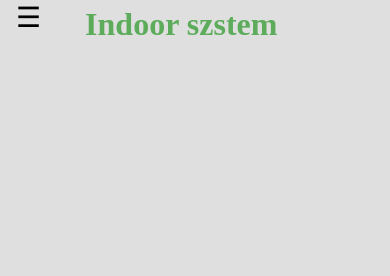
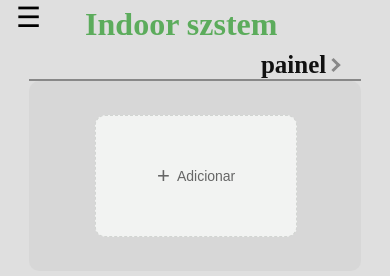
Before and after one commit to secjr3/indoor-szstem, a plain HTML site: page assets/index.html in a window 390 px wide. Drawn offline with Linux system fonts and the light colour scheme.

Commit message:
adicionado conteudo inicial do menu hamburguer e da aba painel

```diff
--- a/assets/index.html
+++ b/assets/index.html
@@ -34,10 +34,23 @@
 
     <main>
         <section class="painel">
-            <div class="painel-cards">
-                <div class="painel-card"></div>
-                <div class="painel-card"></div>
-                <div class="painel-card"></div>
+
+            <div class="painel-ttl">
+                <p style="font-size: 25px;">painel</p>
+                <div class="arrows">
+                    <div class="arrow -one"></div>
+                    <div class="arrow -two"></div>
+                </div>
+            </div>
+
+            <div class="painel-cards card">
+
+                <div class="add-screen-card adsc">
+                    <button class="addScreenBtn adsc" id="addScreenBtn">
+                        <span>+</span>
+                        Adicionar
+                    </button>
+                </div>
             </div>
 
         </section>
@@ -48,7 +61,7 @@
 
 
     <!-- scrip modularizado, tem de ter js que puxa js de css-->
-     <script src="style/mobile/style.js"></script>
+    <script src="style/mobile/style.js"></script>
 </body>
 
 </html>
--- a/assets/style/mobile/main.css
+++ b/assets/style/mobile/main.css
@@ -10,6 +10,20 @@
 
     /* TEXT */
     --text-color: #111111;
+
+    /* BACKGROUND */
+    --bg-primary: #8AC28A;
+
+    /* SURFACES */
+    --surface: #FFFFFF;
+    --card-bg: #c7c4c450;
+
+    /* TEXT */
+    --text-secondary: #555555;
+    --text-muted: #888888;
+
+    /* BORDER */
+    --border: #E2E5E2;
 }
 
 @media (max-width:450px) {
@@ -38,6 +52,7 @@
         flex: 50%;
         transform: translateY(-15px);
     }
+    @media (max-width:270px) {h1{font-size: 25px;}}
 
     .menu-btn {
         background: none;
--- a/assets/style/mobile/painel.css
+++ b/assets/style/mobile/painel.css
@@ -1,5 +1,125 @@
 @import url(main.css);
 
-.painel-cards{
+/*common*/
+.card {
+    background-color: var(--bg-color);
+    color: var(--text-color);
+    border-radius: 10px;
+    display: flex;
+    align-items: center;
+}
+
+.arrows {
+    display: flex;
+    flex-flow: column;
+    gap: 2px;
+}
+
+.arrow {
+    width: 10px;
+    height: 3px;
+    background-color: var(--text-muted);
+}
+
+.-one {
+    transform: rotate(45deg);
+}
+
+.-two {
+    transform: rotate(135deg);
+}
+
+@media (max-width:450px) {
+    .painel {
+        margin-top: 10px;
+        display: flex;
+        flex-flow: column;
+        justify-content: center;
+        align-items: center;
+    }
+
+    .painel-ttl {
+        font-weight: bolder;
+        display: flex;
+        flex-flow: row;
+        align-items: center;
+        justify-content: end;
+        border-bottom: 2px solid var(--text-muted);
+        height: 25px;
+        padding: 2px 20px;
+        width: 75%;
+        gap: 5px;
+    }
+
+
+
+
+    .painel-cards {
+        display: flex;
+        background-color: var(--card-bg);
+        padding: 20px 10px;
+        height: 150px;
+        overflow-x: scroll;
+        overflow-y: hidden;
+        width: 80%;
+        max-width: 400px;
+        gap: 10px;
+    }
+
+    .painel-screen-card {
+        background-color: var(--bg-primary);
+        height: 150px;
+        min-width: 80%;
+        flex: 80%;
+    }
 
 }
+
+
+/*button*/
+.add-screen-card {
+    position: relative;
+    top: 0%;
+    left: 18%;
+
+    width: 70%;
+    max-width: 200px;
+    height: 120px;
+
+    background: #F2F3F2;
+    border: 1px dashed #D2D5D2;
+    border-radius: 10px;
+
+    display: flex;
+    align-items: center;
+    justify-content: center;
+}
+
+.addScreenBtn {
+    border: none;
+    background: transparent;
+
+    color: #666;
+    font-size: 14px;
+
+    display: flex;
+    align-items: center;
+    gap: 7px;
+
+    cursor: pointer;
+
+    transition: 0.2s ease;
+}
+
+.addScreenBtn span {
+    font-size: 22px;
+    font-weight: 300;
+}
+
+.addScreenBtn:hover {
+    color: #5CAC5C;
+}
+
+.addScreenBtn:active {
+    transform: scale(0.96);
+}
--- a/assets/style/mobile/style.js
+++ b/assets/style/mobile/style.js
@@ -4,3 +4,26 @@ const menu = document.querySelector("#menu");
 menuBtn.addEventListener("click", () => {
     menu.classList.toggle("active");
 });
+
+
+const addScreenBtn = document.getElementById("addScreenBtn");
+
+addScreenBtn.onclick = () => {
+    const cards = document.querySelectorAll(".painel-screen-card");
+    if(cards.length >= 3)return
+
+    painelcardsVer(cards)
+
+    const addCard = document.querySelector(".painel-cards");
+
+    const div = document.createElement("div")
+    div.classList.add("painel-screen-card")
+    div.classList.add("card")
+
+    addCard.appendChild(div)
+}
+
+function painelcardsVer(e) {
+    const adsc  = document.querySelectorAll(".adsc");
+    if(e.length == 0)adsc.forEach((a)=>a.style.display = "none")
+}
```
Also changed, not shown: README.md (added), 1 other file.
